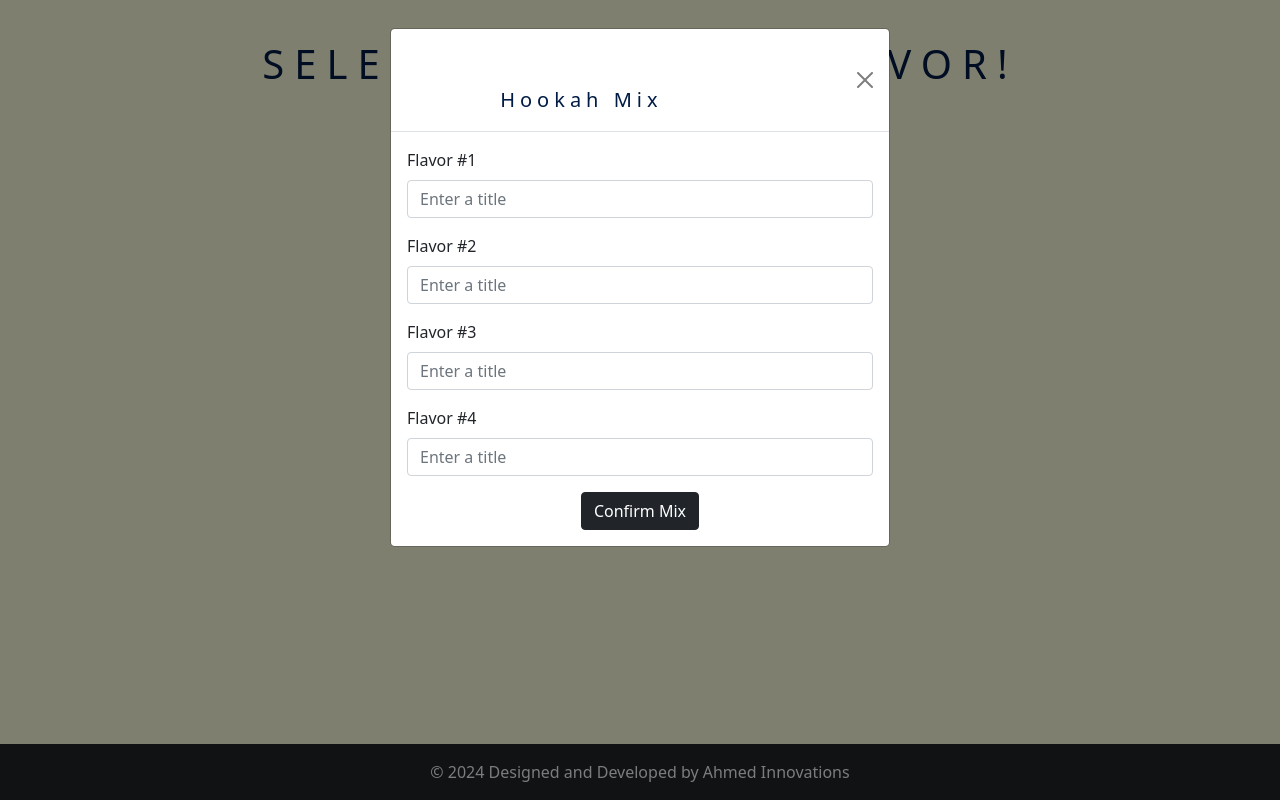
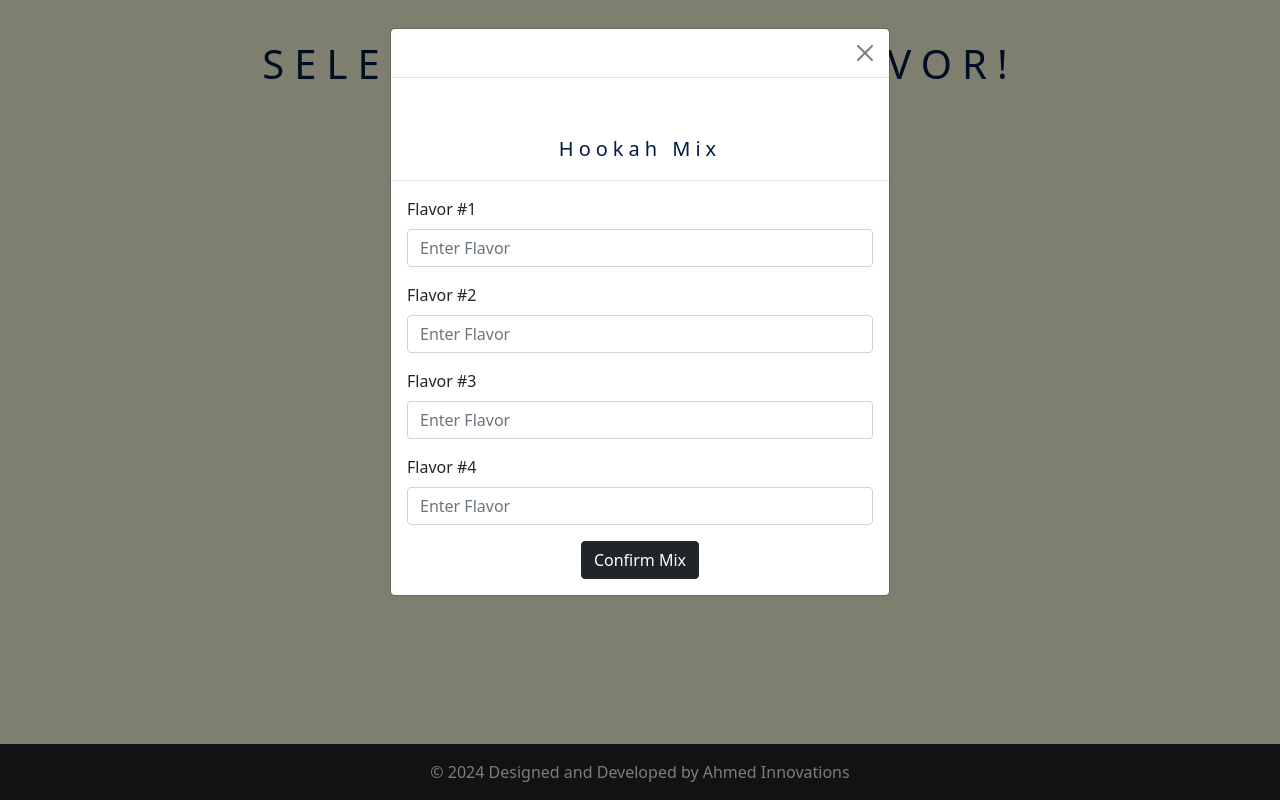
Before and after one commit to nahidahmed92/Flavor-Roulette, a plain HTML site: page index.html in a window 1280 px wide. Both pictures are taken after a click on the button "Add Flavor". Drawn offline with nearby package versions, Linux system fonts and the light colour scheme.

```diff
--- a/index.html
+++ b/index.html
@@ -42,13 +42,21 @@
           <div class="modal-dialog">
             <div class="modal-content h-200">
               <div class="modal-header">
-                <h1 class="modal-title fs-5" id="exampleModalLabel">Hookah Mix</h1>
                 <button
                   type="button"
                   class="btn-close"
                   data-bs-dismiss="modal"
                   aria-label="Close"></button>
               </div>
+              <div class="modal-header">
+                <h1 class="modal-title fs-5" id="exampleModalLabel">Hookah Mix</h1>
+                <!-- <button
+                  type="button"
+                  class="btn-close"
+                  data-bs-dismiss="modal"
+                  aria-label="Close"></button> -->
+              </div>
+
               <div class="modal-body">
                 <form id="flavorForm" class="row g-3">
                   <div class="col-md-12">
@@ -58,7 +66,7 @@
                       class="form-control"
                       id="flavorOne"
                       maxlength="23"
-                      placeholder="Enter a title" />
+                      placeholder="Enter Flavor" />
                   </div>
                   <div class="col-md-12">
                     <label for="flavorTwo" class="form-label">Flavor #2</label>
@@ -67,7 +75,7 @@
                       class="form-control"
                       id="flavorTwo"
                       maxlength="23"
-                      placeholder="Enter a title" />
+                      placeholder="Enter Flavor" />
                   </div>
                   <div class="col-md-12">
                     <label for="flavorThree" class="form-label">Flavor #3</label>
@@ -76,7 +84,7 @@
                       class="form-control"
                       id="flavorThree"
                       maxlength="23"
-                      placeholder="Enter a title" />
+                      placeholder="Enter Flavor" />
                   </div>
                   <div class="col-md-12">
                     <label for="flavorFour" class="form-label">Flavor #4</label>
@@ -85,7 +93,7 @@
                       class="form-control"
                       id="flavorFour"
                       maxlength="23"
-                      placeholder="Enter a title" />
+                      placeholder="Enter Flavor" />
                   </div>
 
                   <div class="col-12 d-flex justify-content-center">
```
